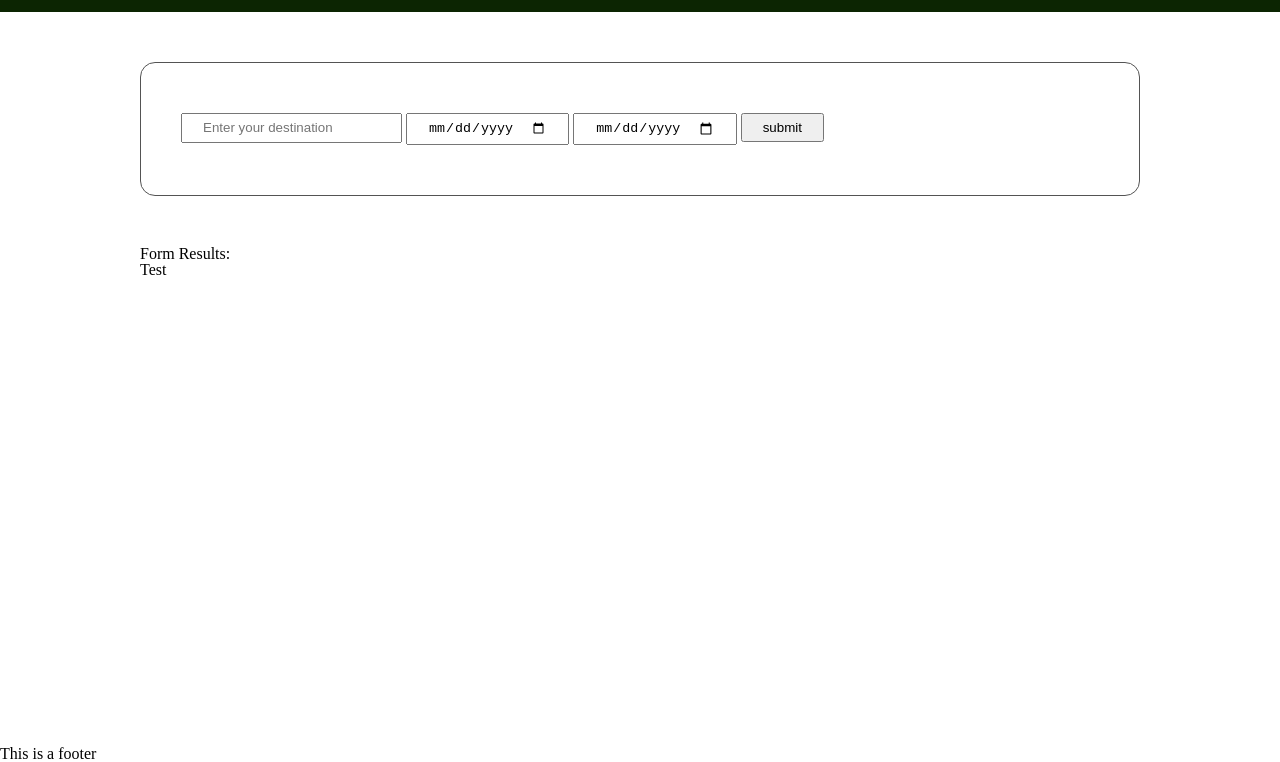
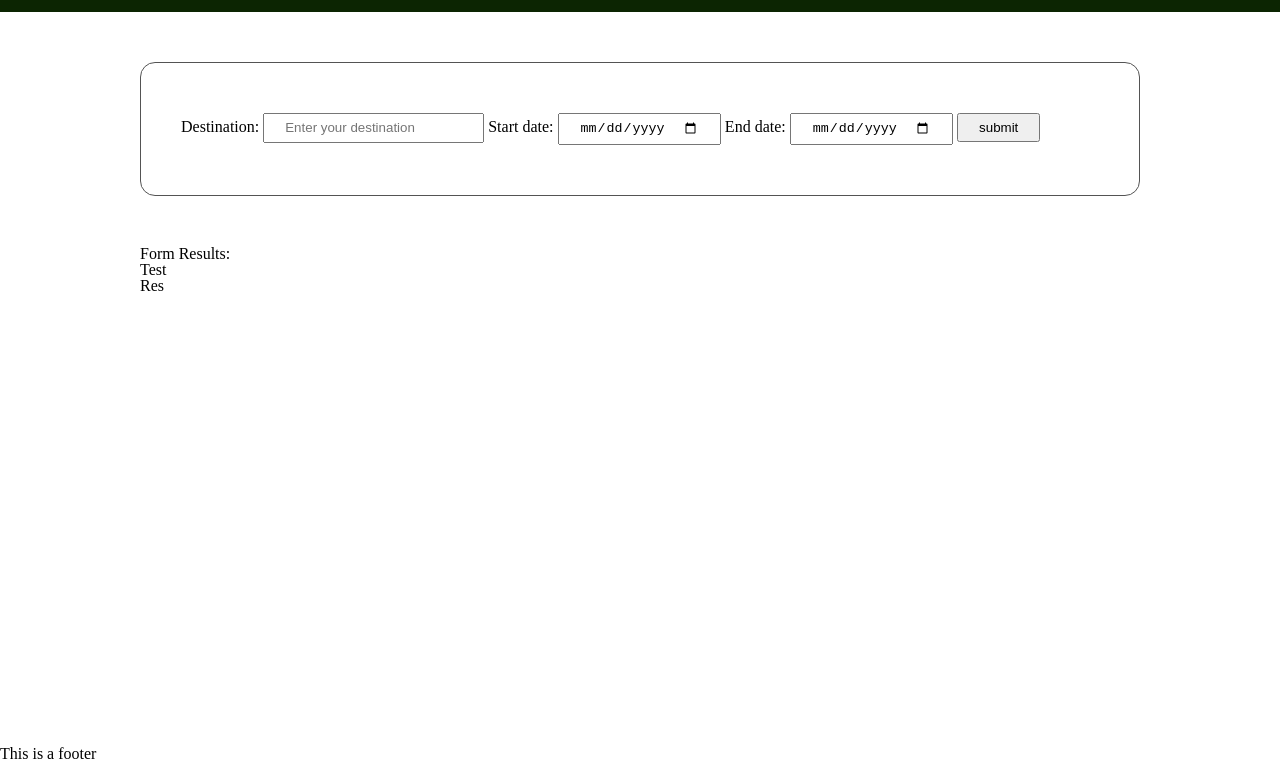
Before and after one commit to carloscastillom/Travel_app, a website: page src/client/views/index.html in a window 1280 px wide. Shown: the part 38-800 px from the top of the page. Drawn offline with nearby package versions, Linux system fonts and the light colour scheme; files that its build step writes are made by us from their sources.

Commit message:
improvements of CSS and Html Files

```diff
--- a/src/client/js/formHandler.js
+++ b/src/client/js/formHandler.js
@@ -6,6 +6,9 @@ function handleSubmit(event) {
     let lati = ""
     let longi = ""
     Client.checkForName(formText)
+
+    document.getElementById("Results").innerHTML = "your trip to " + formText + "is in " + "----Number of days---" + ' days to your trip';
+
 
     console.log("::: Form Submitted :::")
     Client.postData('http://localhost:8082/getAPI', {text: formText})
--- a/src/client/views/index.html
+++ b/src/client/views/index.html
@@ -22,8 +22,11 @@
         <main>
             <section>
                 <form class="" onsubmit="return Client.handleSubmit(event)">
+                    <label for="name">Destination:</label>
                     <input id="name" type="text" name="input" value="" onblur="onBlur()" placeholder="Enter your destination">
+                    <label for="checkIn">Start date:</label>
                     <input id="checkIn" type="date" name="input" value="" onblur="onBlur()" placeholder="Check In">
+                    <label for="checkOut">End date:</label>
                     <input id="checkOut" type="date" name="input" value="" onblur="onBlur()" placeholder="Check Out">
                     <input type="submit" name="" value="submit" onclick="return Client.handleSubmit(event)" onsubmit="return handleSubmit(event)">
                 </form>
@@ -32,6 +35,7 @@
             <section>
                 <strong>Form Results:</strong>
                 <div id="countdown">Test</div>
+                <div id="Results">Res</div>
             </section>
         </main>
 
```
Also changed, not shown: src/client/index.js (+6 -1 lines).
